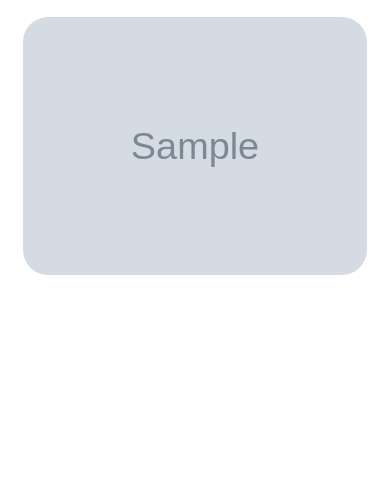
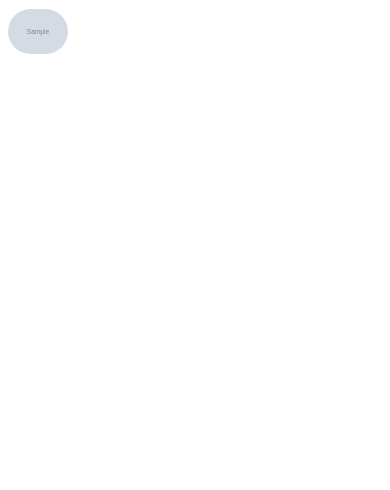
Before and after one commit to Michellemukami/django-image, a Django app: page / in a window 390 px wide. Shown: the part 354-844 px from the top of the page. Run offline with Django 3.2, Linux system fonts and the light colour scheme; tables that the repository leaves empty hold one stand-in row (values such as "Sample post"); grey boxes marked "Sample" are stand-in pictures; some libraries are stand-ins or nearby versions.

Commit message:
make image grid respponsive

```diff
--- a/picture/templates/pixel.html
+++ b/picture/templates/pixel.html
@@ -30,21 +30,44 @@ function copylink(value) {
   box-sizing: border-box;
 } */
 
-.row_image{
+.row {
+  display: -ms-flexbox; /* IE10 */
   display: flex;
+  -ms-flex-wrap: wrap; /* IE10 */
   flex-wrap: wrap;
   padding: 0 4px;
 }
 
-.column_image{
+/* Create four equal columns that sits next to each other */
+.column {
+  -ms-flex: 25%; /* IE10 */
   flex: 25%;
   max-width: 25%;
   padding: 0 4px;
 }
 
-.column_image img{
+.column img {
   margin-top: 8px;
   vertical-align: middle;
+  width: 100%;
+}
+
+/* Responsive layout - makes a two column-layout instead of four columns */
+@media screen and (max-width: 800px) {
+  .column {
+    -ms-flex: 50%;
+    flex: 50%;
+    max-width: 50%;
+  }
+}
+
+/* Responsive layout - makes the two columns stack on top of each other instead of next to each other */
+@media screen and (max-width: 600px) {
+  .column {
+    -ms-flex: 100%;
+    flex: 100%;
+    max-width: 100%;
+  }
 }
 
 .head{
@@ -66,22 +89,6 @@ function copylink(value) {
 }
 
 
-@media screen and (max-width: 800px){
-  .column_image{
-    flex: 50%;
-    max-width: 50%;
-  }
-
-
-}
-
-@media screen and (max-width: 700px){
-  .column_image{
-    flex: 100%;
-    max-width: 100%;
-
-  }
-}
 
 /* media query for text */
 @media screen and (max-width: 900px){
@@ -106,12 +113,17 @@ nav a{
 </style>
 
   <div class="container-fluid">
-    <!-- loop through images in database -->
-    <div class="row_image">
+
+    <div class="row"style="padding:0 4px;">
     {% for pixels_item in pixels %}
+    <div class="col-xs-4 col-sm-4 col-md-4 col-lg-4"style="padding:0 4px;flex-wrap: wrap;">
+      <img style="width:50%; border-radius:25px " src="{{pixels_item.Pixels_image.url}}" alt="images" data-toggle="modal" data-target="#{{pixels_item.title}}">
 
-    <div class="test column_image all_images">
-      <img style="width:100%; border-radius:25px " src="{{pixels_item.Pixels_image.url}}" alt="images" data-toggle="modal" data-target="#{{pixels_item.title}}">
+      <div class="col-xs-8 col-sm-8 col-md-8 col-lg-8"style="padding:0 4px;flex: 25%;">
+
+      </div>
+    </div>
+  </div>
 
       <div id="{{pixels_item.title}}" class="modal fade bd-example-modal-lg " tabindex="-1" role="dialog" aria-labelledby="myLargeModalLabel" aria-hidden="true">
 
@@ -125,9 +137,7 @@ nav a{
                 </button>
               </div>
               <div class="modal-body">
-                  <div class="container-fluid">
-                      <div class="row">
-                          <div class="col-md-12">
+
               <img style="width:70%;   border-radius: 50%;"src="{{pixels_item.Pixels_image.url}}" alt="check"><br>
                   <h4>Time taken</h4><br>
                   <p>{{pixels_item.pub_date}}</p><br>
@@ -144,12 +154,8 @@ nav a{
           </div>
           </div>
         </div>
-          </div>
         </div>
       </div>
-    </div>
-
-
 
 
   {%empty%}
```
